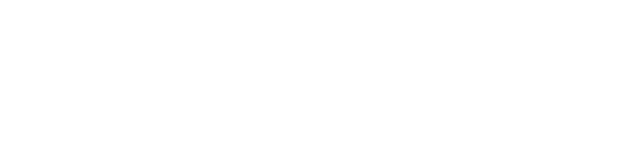
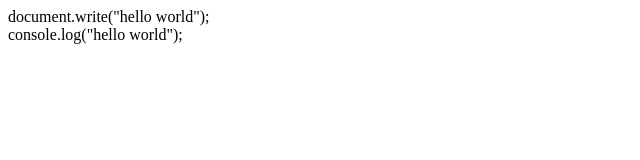
Before and after one commit to ayushsaini781808-lab/javascript, a plain HTML site: page index.html in a window 1280 px wide. Shown: the whole page, without its empty margins (0-640 px from the left). Drawn offline with Linux system fonts and the light colour scheme.

Commit message:
first commit

```diff
--- a/index.html
+++ b/index.html
@@ -6,6 +6,8 @@
     <title>Document</title>
 </head>
 <body>
-
+    document.write("hello world");
+    <br>
+    console.log("hello world");
 </body>
 </html>
```
